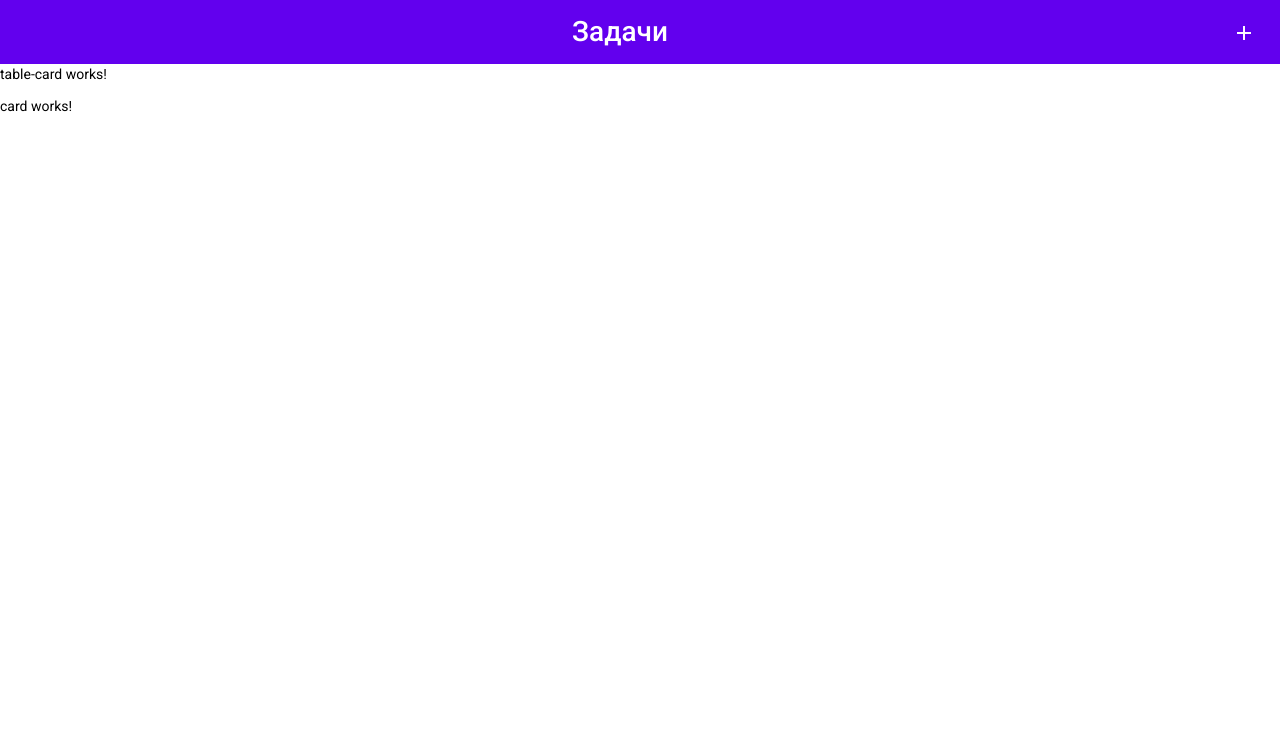
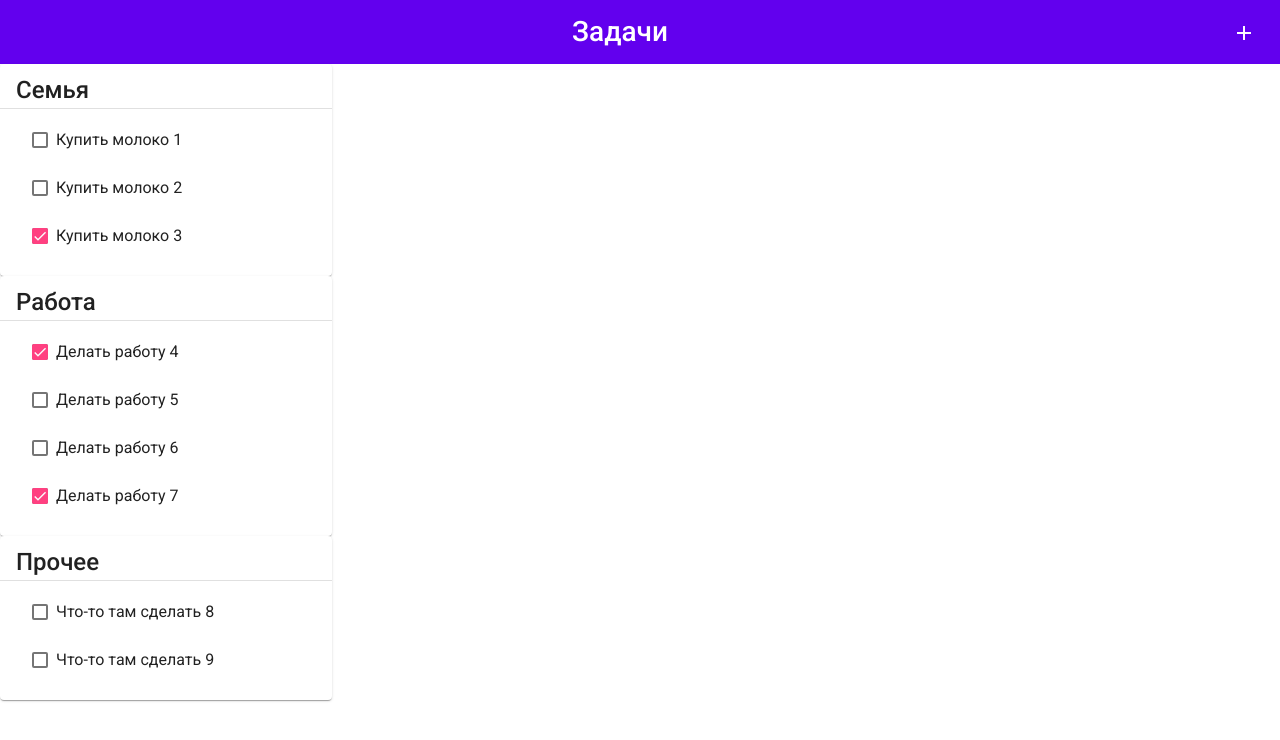
Before and after one commit to JoshTD/fsd-test-app, an Angular app in the folder front/: page / in a window 1280 px wide. Shown: the top 740 px of the page. Built offline with nearby package versions, Linux system fonts and the light colour scheme.

Commit message:
Category cards

```diff
--- a/front/src/app/app.module.ts
+++ b/front/src/app/app.module.ts
@@ -9,6 +9,7 @@ import { TableCardComponent } from './table-card/table-card.component';
 import { BrowserAnimationsModule } from '@angular/platform-browser/animations';
 import { HttpClientModule } from '@angular/common/http';
 import { MaterialModule } from './shared/material/material.module';
+import { FormsModule, ReactiveFormsModule } from '@angular/forms';
 
 @NgModule({
   declarations: [
@@ -23,6 +24,8 @@ import { MaterialModule } from './shared/material/material.module';
     BrowserAnimationsModule,
     HttpClientModule,
     MaterialModule,
+    FormsModule,
+    ReactiveFormsModule,
   ],
   providers: [],
   bootstrap: [AppComponent],
--- a/front/src/app/card/card.component.html
+++ b/front/src/app/card/card.component.html
@@ -1 +1,11 @@
-<p>card works!</p>
+<mat-card>
+  <mat-card-title>{{ category.title }}</mat-card-title>
+  <mat-divider></mat-divider>
+  <mat-list>
+    <mat-list-item *ngFor="let todo of category.todos">
+      <mat-checkbox [(ngModel)]="todo.isCompleted">
+        {{ todo.text }}
+      </mat-checkbox>
+    </mat-list-item>
+  </mat-list>
+</mat-card>
--- a/front/src/app/card/card.component.scss
+++ b/front/src/app/card/card.component.scss
@@ -0,0 +1,7 @@
+mat-card {
+  width: 300px;
+}
+
+mat-checkbox {
+  font-size: 16px;
+}
--- /dev/null
+++ b/front/src/app/shared/models/todo.interface.ts
@@ -0,0 +1,5 @@
+export interface ITodo {
+  id?: number;
+  text: string;
+  isCompleted: boolean;
+}
--- a/front/src/app/table-card/table-card.component.html
+++ b/front/src/app/table-card/table-card.component.html
@@ -1,2 +1 @@
-<p>table-card works!</p>
-<card></card>
+<card *ngFor="let category of categories" [category]="category"></card>
--- a/front/src/app/table-card/table-card.component.ts
+++ b/front/src/app/table-card/table-card.component.ts
@@ -1,15 +1,79 @@
 import { Component, OnInit } from '@angular/core';
+import { ICategory } from '../shared/models/category.interface';
 
 @Component({
   selector: 'table-card',
   templateUrl: './table-card.component.html',
-  styleUrls: ['./table-card.component.scss']
+  styleUrls: ['./table-card.component.scss'],
 })
 export class TableCardComponent implements OnInit {
+  categories: ICategory[] = [
+    {
+      id: 1,
+      title: 'Семья',
+      todos: [
+        {
+          id: 1,
+          text: 'Купить молоко 1',
+          isCompleted: false,
+        },
+        {
+          id: 2,
+          text: 'Купить молоко 2',
+          isCompleted: false,
+        },
+        {
+          id: 3,
+          text: 'Купить молоко 3',
+          isCompleted: true,
+        },
+      ],
+    },
+    {
+      id: 2,
+      title: 'Работа',
+      todos: [
+        {
+          id: 4,
+          text: 'Делать работу 4',
+          isCompleted: true,
+        },
+        {
+          id: 5,
+          text: 'Делать работу 5',
+          isCompleted: false,
+        },
+        {
+          id: 6,
+          text: 'Делать работу 6',
+          isCompleted: false,
+        },
+        {
+          id: 7,
+          text: 'Делать работу 7',
+          isCompleted: true,
+        },
+      ],
+    },
+    {
+      id: 3,
+      title: 'Прочее',
+      todos: [
+        {
+          id: 8,
+          text: 'Что-то там сделать 8',
+          isCompleted: false,
+        },
+        {
+          id: 9,
+          text: 'Что-то там сделать 9',
+          isCompleted: false,
+        },
+      ],
+    },
+  ];
 
-  constructor() { }
+  constructor() {}
 
-  ngOnInit(): void {
-  }
-
+  ngOnInit(): void {}
 }
```
Also changed, not shown: front/src/app/card/card.component.ts (+6 -6 lines), front/src/app/shared/material/material.module.ts (+29 -2 lines), front/src/app/shared/models/category.interface.ts (added, +7 -0 lines).
